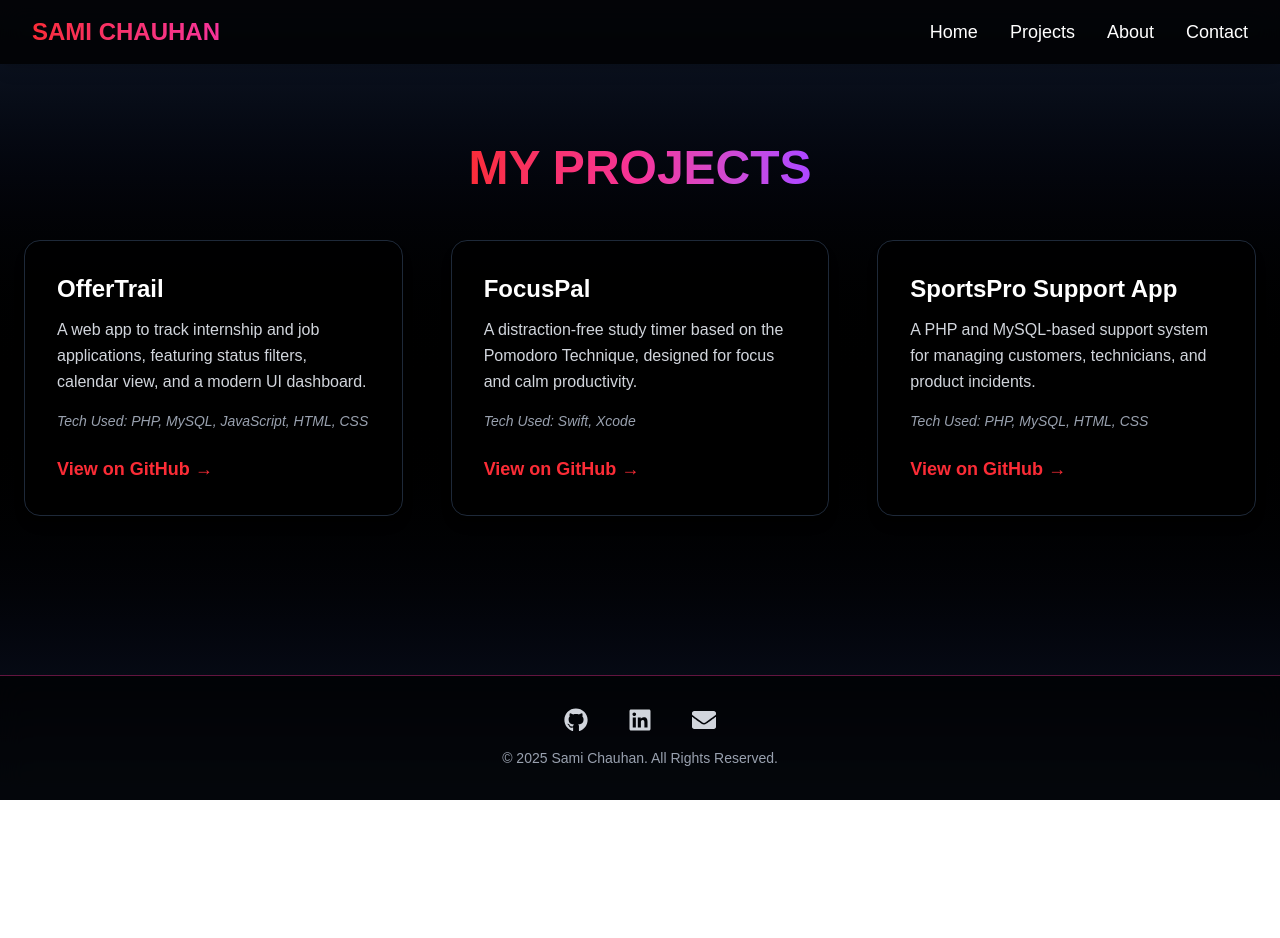
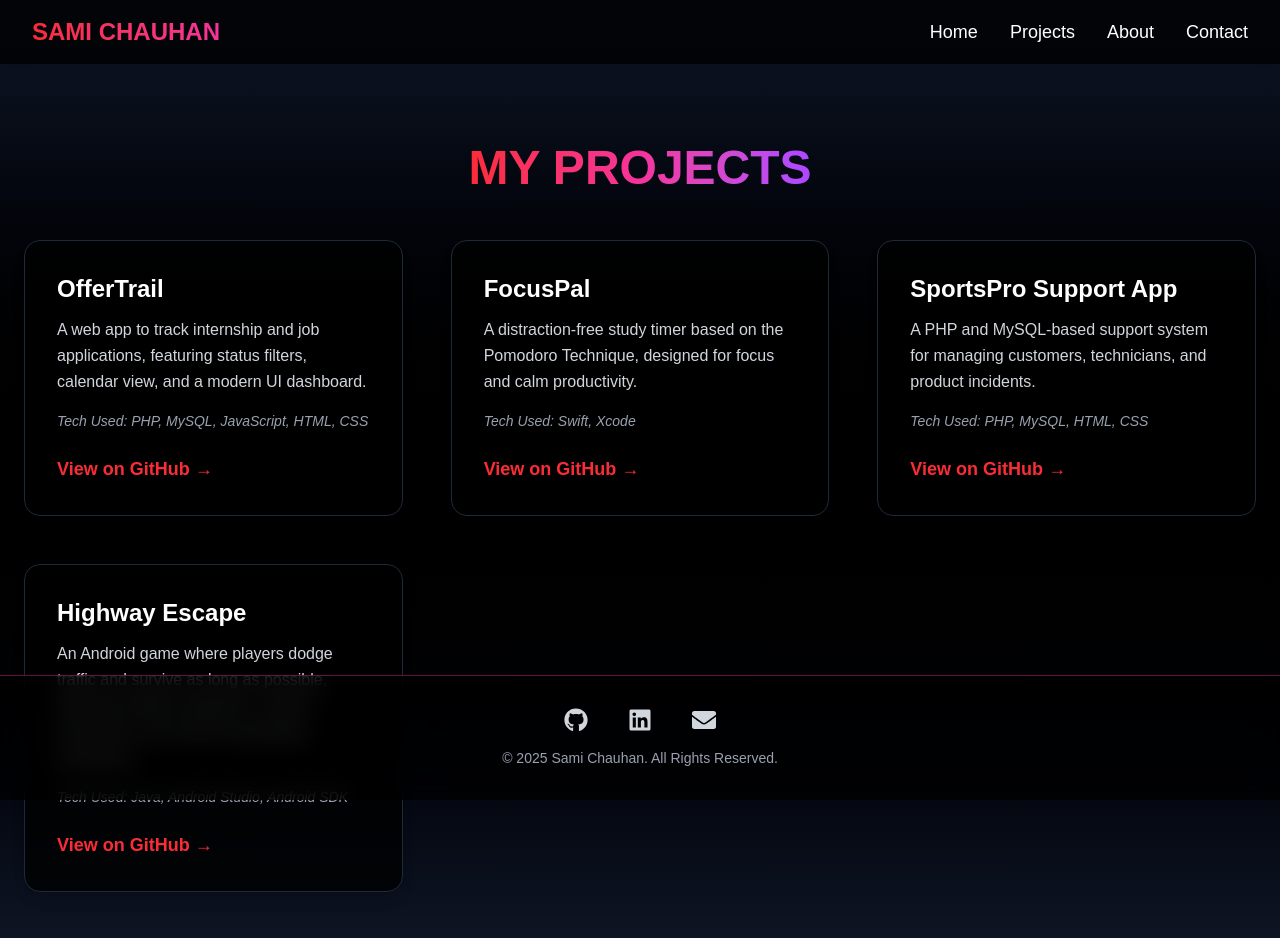
Before and after one commit to scKamui/portfolio, a Next.js app: page /projects in a window 1280 px wide. Shown: the top 938 px of the page. Before the commit the page ends 800 px from the top, so only its background shows below. Built offline with nearby package versions, Linux system fonts and the light colour scheme.

Commit message:
Added Highway Escape project to portfolio

```diff
--- a/pages/projects.js
+++ b/pages/projects.js
@@ -26,6 +26,13 @@ export default function Projects() {
         "A PHP and MySQL-based support system for managing customers, technicians, and product incidents.",
       tech: "PHP, MySQL, HTML, CSS",
       link: "https://github.com/scKamui/SportsPro-Technical-Support-System",
+    },
+    {
+     title: "Highway Escape",
+     description:
+     "An Android game where players dodge traffic and survive as long as possible, featuring collision detection, smooth movement, and real-time gameplay mechanics.",
+    tech: "Java, Android Studio, Android SDK",
+    link: "https://github.com/scKamui/highway-escape-android",
     },
   ];
 
```
